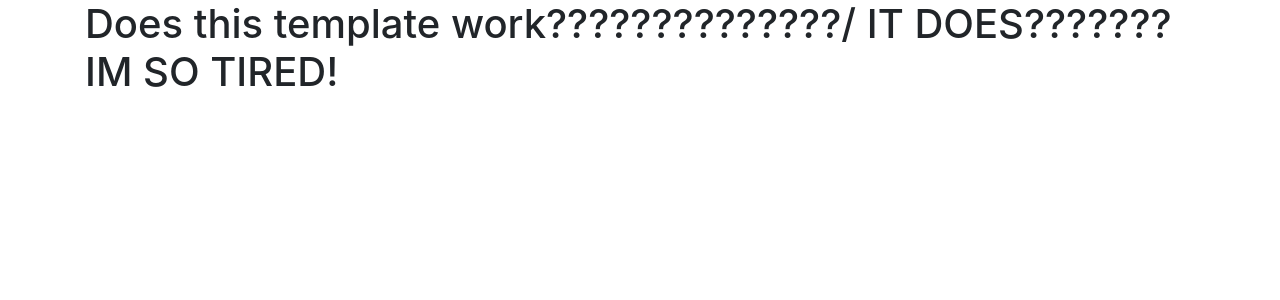
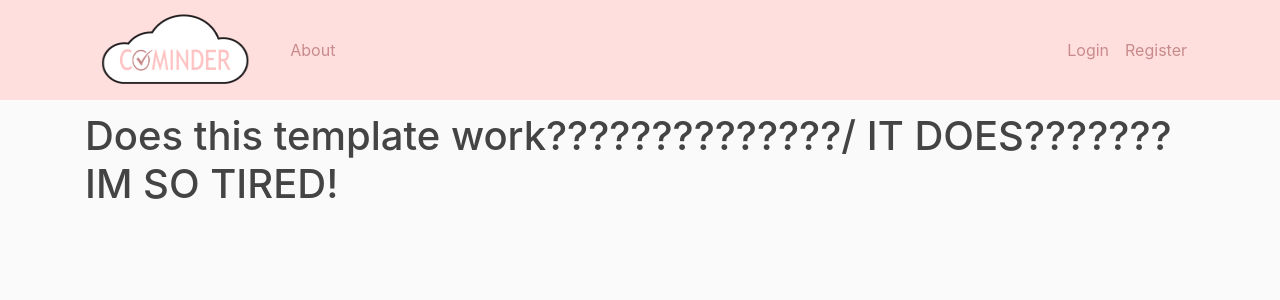
Before and after one commit to cysong12/COMP-2800-Team-DTC-14-Cominder, a Django app: page / in a window 1280 px wide. Shown: the top 300 px of the page. Run offline with Django 3.2, Linux system fonts and the light colour scheme; some libraries are stand-ins or nearby versions.

Commit message:
added navigation bar, added static file to load static files, added css to make navbar look better

```diff
--- /dev/null
+++ b/task_tracker/static/task_tracker/main.css
@@ -0,0 +1,25 @@
+body {
+    background: #fafafa;
+    color: #432144;
+    margin-top: 7rem;
+  }
+
+  h1, h2, h3, h4, h5, h6 {
+    color: #444444;
+  }
+
+  ul {
+    margin: 0;
+  }
+
+  .navbar-color {
+    background-color: #FFDEDE;
+  }
+
+  .site-header .navbar-nav .nav-link {
+    color: #c88b8b;
+  }
+
+  .site-header .navbar-nav .nav-link:hover {
+    color: #ffffff;
+  }
--- a/task_tracker/templates/task_tracker/base.html
+++ b/task_tracker/templates/task_tracker/base.html
@@ -1,16 +1,81 @@
+{% load static %}
+
 <!DOCTYPE html>
 <html>
+
 <head>
-	<title></title>
-    <link rel="stylesheet" href="https://stackpath.bootstrapcdn.com/bootstrap/4.4.1/css/bootstrap.min.css" integrity="sha384-Vkoo8x4CGsO3+Hhxv8T/Q5PaXtkKtu6ug5TOeNV6gBiFeWPGFN9MuhOf23Q9Ifjh" crossorigin="anonymous">
+    <meta charset="utf-8">
+    <meta name="viewport" content="width=device-width, initial-scale=1, shrink-to-fit=no">
+    <link rel="stylesheet" href="https://stackpath.bootstrapcdn.com/bootstrap/4.4.1/css/bootstrap.min.css"
+        integrity="sha384-Vkoo8x4CGsO3+Hhxv8T/Q5PaXtkKtu6ug5TOeNV6gBiFeWPGFN9MuhOf23Q9Ifjh" crossorigin="anonymous">
+    <link rel="stylesheet" type="text/css" href="{% static 'task_tracker/main.css' %}">
+
+    {% if title %}
+    <title>Cominder - {{ title }}</title>
+    {% else %}
+    <title>Cominder</title>
+    {% endif %}
 </head>
+
 <body>
-	<div class="container">
+    <header class="site-header">
+        <nav class="navbar navbar-expand-md navbar-light navbar-color fixed-top">
+            <div class="container">
+                <a class="navbar-brand nav-item nav-link" href="{% url 'task-tracker-home' %}">
+                    <img src="{% static 'task_tracker/pink_logo.png' %}" width="149.25" height="74" alt="">
+                </a>
+                <div class="collapse navbar-collapse" id="navbarToggle">
+                    <div class="navbar-nav mr-auto">
+                        <a class="nav-item nav-link" href="{% url 'task-tracker-about' %}">About</a>
+                    </div>
+
+                    <div class="navbar-nav">
+                        <a class="nav-item nav-link">Login</a>
+                        <a class="nav-item nav-link">Register</a>
+                    </div>
+
+                </div>
+            </div>
+        </nav>
+    </header>
+
+
+    <!--
+    <header class="site-header">
+        <nav class="navbar navbar-expand-md navbar-dark bg-steel fixed-top">
+            <div class="container">
+                <a class="navbar-brand mr-4" href="#">Django Blog</a>
+                <button class="navbar-toggler" type="button" data-toggle="collapse" data-target="#navbarToggle"
+                    aria-controls="navbarToggle" aria-expanded="false" aria-label="Toggle navigation">
+                    <span class="navbar-toggler-icon"></span>
+                </button>
+                <div class="collapse navbar-collapse" id="navbarToggle">
+                    <div class="navbar-nav mr-auto">
+                        <a class="nav-item nav-link" href="#">Home</a>
+                        <a class="nav-item nav-link" href="#">About</a>
+                    </div>
+                    <div class="navbar-nav">
+                    </div>
+                </div>
+            </div>
+        </nav>
+    </header> -->
+
+
+
+    <div class="container">
         {% block content %}{% endblock %}
     </div>
 
-    <script src="https://code.jquery.com/jquery-3.4.1.slim.min.js" integrity="sha384-J6qa4849blE2+poT4WnyKhv5vZF5SrPo0iEjwBvKU7imGFAV0wwj1yYfoRSJoZ+n" crossorigin="anonymous"></script>
-    <script src="https://cdn.jsdelivr.net/npm/popper.js@1.16.0/dist/umd/popper.min.js" integrity="sha384-Q6E9RHvbIyZFJoft+2mJbHaEWldlvI9IOYy5n3zV9zzTtmI3UksdQRVvoxMfooAo" crossorigin="anonymous"></script>
-    <script src="https://stackpath.bootstrapcdn.com/bootstrap/4.4.1/js/bootstrap.min.js" integrity="sha384-wfSDF2E50Y2D1uUdj0O3uMBJnjuUD4Ih7YwaYd1iqfktj0Uod8GCExl3Og8ifwB6" crossorigin="anonymous"></script>
+    <script src="https://code.jquery.com/jquery-3.4.1.slim.min.js"
+        integrity="sha384-J6qa4849blE2+poT4WnyKhv5vZF5SrPo0iEjwBvKU7imGFAV0wwj1yYfoRSJoZ+n"
+        crossorigin="anonymous"></script>
+    <script src="https://cdn.jsdelivr.net/npm/popper.js@1.16.0/dist/umd/popper.min.js"
+        integrity="sha384-Q6E9RHvbIyZFJoft+2mJbHaEWldlvI9IOYy5n3zV9zzTtmI3UksdQRVvoxMfooAo"
+        crossorigin="anonymous"></script>
+    <script src="https://stackpath.bootstrapcdn.com/bootstrap/4.4.1/js/bootstrap.min.js"
+        integrity="sha384-wfSDF2E50Y2D1uUdj0O3uMBJnjuUD4Ih7YwaYd1iqfktj0Uod8GCExl3Og8ifwB6"
+        crossorigin="anonymous"></script>
 </body>
+
 </html>
--- a/task_tracker/urls.py
+++ b/task_tracker/urls.py
@@ -3,5 +3,5 @@ from . import views
 
 urlpatterns = [
 	path('', views.home, name='task-tracker-home'),
-	path('about/', views.about, name='blog-about'),
+	path('about/', views.about, name='task-tracker-about'),
 ]
```
Also changed, not shown: task_tracker/static/task_tracker/pink_logo.png (added).
